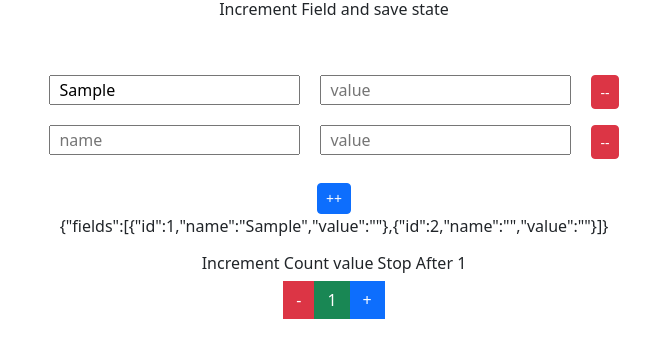
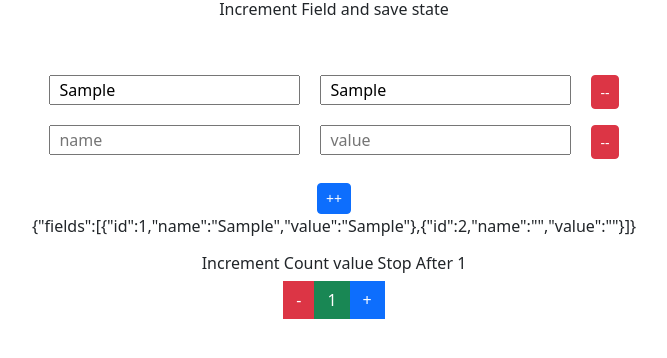
Before and after one commit to design-component/react-field-increment-select-from-api, a React (Create React App) app: page / in a window 1280 px wide. Both pictures are taken after typing "Sample", "Sample" into the empty fields and a click on the button "++". Shown: the top 358 px of the page, without its empty margins (306-973 px from the left). Built offline with nearby package versions, Linux system fonts and the light colour scheme.

Commit message:
solved problem

```diff
--- a/src/fieldsIncrement/FieldIncrement.jsx
+++ b/src/fieldsIncrement/FieldIncrement.jsx
@@ -1,76 +1,78 @@
 import React, { useReducer } from 'react';
 import { initialState, reducer } from './action';
+import InputField from './InputFild';
 
 function FieldIncrement() {
 	// reducer
 	const [state, dispatch] = useReducer(reducer, initialState);
 
 	// input field
-	const InputField = ({ data }) => {
-		return (
-			<div>
-				<div
-					className="d-flex justify-content-center py-2 "
-					style={{ gap: '20px' }}
-				>
-					<input
-						className="mb-1 px-2"
-						placeholder="name"
-						type="text"
-						name="name"
-						defaultValue={data.name}
-						onBlur={(e) => {
-							dispatch({
-								type: 'CHANGE_TEXT',
-								payload: {
-									id: data?.id,
-									value: e.target.value,
-									name: e.target.name,
-								},
-							});
-						}}
-					/>
-					<input
-						className="mb-1 px-2"
-						placeholder="value"
-						type="text"
-						name="value"
-						defaultValue={data?.value}
-						onBlur={(e) => {
-							dispatch({
-								type: 'CHANGE_TEXT',
-								payload: {
-									id: data?.id,
-									value: e.target.value,
-									name: e.target.name,
-								},
-							});
-						}}
-					/>
-					<button
-						disabled={state.fields.length === 1}
-						style={{
-							display: state.fields.length === 1 ? 'none' : 'inline-block',
-						}}
-						className="btn btn-danger btn-sm"
-						onClick={() =>
-							dispatch({
-								type: 'DELETE',
-								payload: data.id,
-							})
-						}
-					>
-						--
-					</button>
-				</div>
-			</div>
-		);
-	};
+	// const InputField = ({ data }) => {
+	// 	return (
+	// 		<div>
+	// 			<div
+	// 				className="d-flex justify-content-center py-2 "
+	// 				style={{ gap: '20px' }}
+	// 			>
+	// 				<input
+	// 					className="mb-1 px-2"
+	// 					placeholder="name"
+	// 					type="text"
+	// 					name="name"
+	// 					// defaultValue={data.name}
+	// 					onChange={(e) => {
+	// 						dispatch({
+	// 							type: 'CHANGE_TEXT',
+	// 							payload: {
+	// 								id: data?.id,
+	// 								value: e.target.value,
+	// 								name: e.target.name,
+	// 							},
+	// 						});
+	// 					}}
+	// 				/>
+	// 				<input
+	// 					className="mb-1 px-2"
+	// 					placeholder="value"
+	// 					type="text"
+	// 					name="value"
+	// 					// defaultValue={data.value}
+	// 					onChange={(e) => {
+	// 						dispatch({
+	// 							type: 'CHANGE_TEXT',
+	// 							payload: {
+	// 								id: data?.id,
+	// 								value: e.target.value,
+	// 								name: e.target.name,
+	// 							},
+	// 						});
+	// 					}}
+	// 				/>
+	// 				<button
+	// 					disabled={state.fields.length === 1}
+	// 					style={{
+	// 						display: state.fields.length === 1 ? 'none' : 'inline-block',
+	// 					}}
+	// 					className="btn btn-danger btn-sm"
+	// 					onClick={() =>
+	// 						dispatch({
+	// 							type: 'DELETE',
+	// 							payload: data.id,
+	// 						})
+	// 					}
+	// 				>
+	// 					--
+	// 				</button>
+	// 			</div>
+	// 		</div>
+	// 	);
+	// };
 	console.log(state);
 	return (
 		<div className="mt-5">
-			{state.fields?.map((e) => (
-				<InputField key={e.id} data={e} />
+			<form>
+				{state.fields.map((e) => (
+					<InputField dispatch={dispatch} state={state} key={e.id} data={e} />
 				))}
 				<div className="text-center">
 					<button
@@ -85,6 +87,7 @@ function FieldIncrement() {
 						++
 					</button>
 				</div>
+			</form>
 
 			<p className="text-center">{JSON.stringify(state)}</p>
 		</div>
--- /dev/null
+++ b/src/fieldsIncrement/InputFild.jsx
@@ -0,0 +1,64 @@
+import React from 'react';
+
+function InputField({ dispatch, state, data }) {
+	return (
+		<div>
+			<div
+				className="d-flex justify-content-center py-2 "
+				style={{ gap: '20px' }}
+			>
+				<input
+					className="mb-1 px-2"
+					placeholder="name"
+					type="text"
+					name="name"
+					// defaultValue={data.name}
+					onChange={(e) => {
+						dispatch({
+							type: 'CHANGE_TEXT',
+							payload: {
+								id: data?.id,
+								value: e.target.value,
+								name: e.target.name,
+							},
+						});
+					}}
+				/>
+				<input
+					className="mb-1 px-2"
+					placeholder="value"
+					type="text"
+					name="value"
+					// defaultValue={data.value}
+					onChange={(e) => {
+						dispatch({
+							type: 'CHANGE_TEXT',
+							payload: {
+								id: data?.id,
+								value: e.target.value,
+								name: e.target.name,
+							},
+						});
+					}}
+				/>
+				<button
+					disabled={state.fields.length === 1}
+					style={{
+						display: state.fields.length === 1 ? 'none' : 'inline-block',
+					}}
+					className="btn btn-danger btn-sm"
+					onClick={() =>
+						dispatch({
+							type: 'DELETE',
+							payload: data.id,
+						})
+					}
+				>
+					--
+				</button>
+			</div>
+		</div>
+	);
+}
+
+export default InputField;
```
Lines whose indentation alone changed are shown as unchanged.
